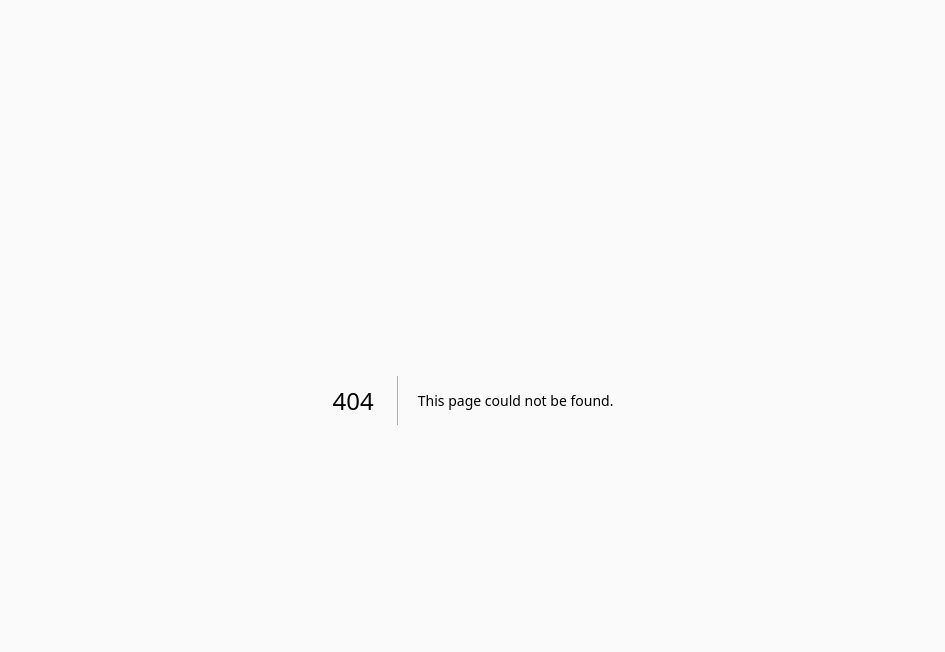
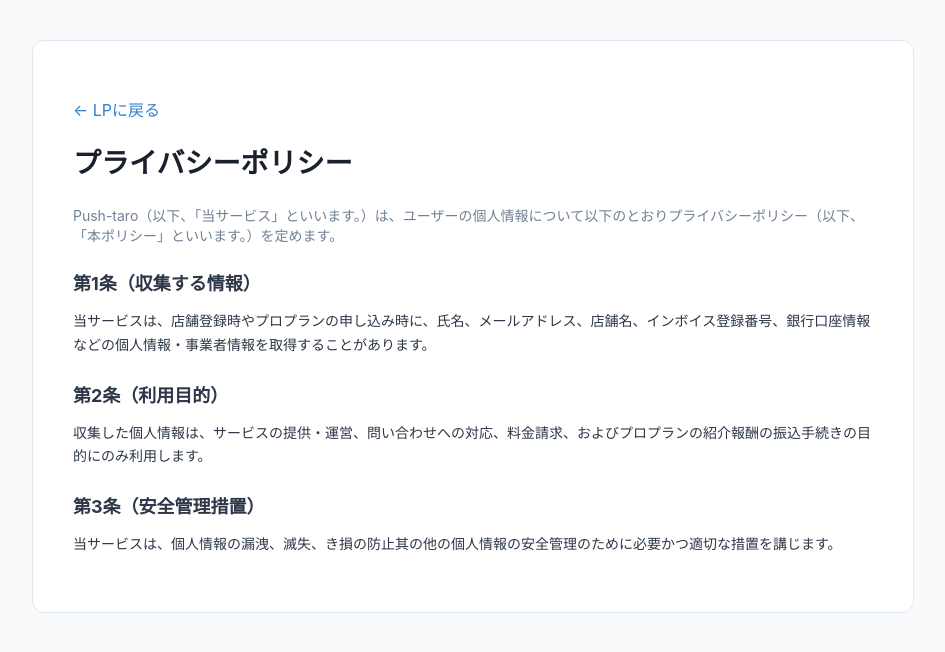
Before and after one commit to thellcishii-lang/push-taro, a Next.js app: page /privacy in a window 1280 px wide. Before the commit this address had no page. Shown: the top 652 px of the page, without its empty margins (167-1112 px from the left). Built offline with nearby package versions, Linux system fonts and the light colour scheme.

Commit message:
Create page.tsx

```diff
--- /dev/null
+++ b/app/privacy/page.tsx
@@ -0,0 +1,23 @@
+import Link from 'next/link';
+
+export default function PrivacyPage() {
+  return (
+    <div style={{ fontFamily: '-apple-system, BlinkMacSystemFont, "Segoe UI", Roboto, sans-serif', color: '#2d3748', background: '#f8fafc', minHeight: '100vh', padding: '40px 20px' }}>
+      <div style={{ maxWidth: '800px', margin: '0 auto', background: '#fff', padding: '40px', borderRadius: '12px', border: '1px solid #e2e8f0' }}>
+        <p style={{ marginBottom: '20px' }}><Link href="/lp" style={{ color: '#3182ce', textDecoration: 'none' }}>← LPに戻る</Link></p>
+        <h1 style={{ fontSize: '28px', fontWeight: '800', marginBottom: '24px', color: '#1a202c' }}>プライバシーポリシー</h1>
+
+        <p style={{ marginBottom: '16px', fontSize: '14px', color: '#718096' }}>Push-taro（以下、「当サービス」といいます。）は、ユーザーの個人情報について以下のとおりプライバシーポリシー（以下、「本ポリシー」といいます。）を定めます。</p>
+
+        <h3 style={{ fontSize: '18px', fontWeight: '700', marginTop: '24px', marginBottom: '8px' }}>第1条（収集する情報）</h3>
+        <p style={{ fontSize: '14px', lineHeight: '1.7', marginBottom: '16px' }}>当サービスは、店舗登録時やプロプランの申し込み時に、氏名、メールアドレス、店舗名、インボイス登録番号、銀行口座情報などの個人情報・事業者情報を取得することがあります。</p>
+
+        <h3 style={{ fontSize: '18px', fontWeight: '700', marginTop: '24px', marginBottom: '8px' }}>第2条（利用目的）</h3>
+        <p style={{ fontSize: '14px', lineHeight: '1.7', marginBottom: '16px' }}>収集した個人情報は、サービスの提供・運営、問い合わせへの対応、料金請求、およびプロプランの紹介報酬の振込手続きの目的にのみ利用します。</p>
+
+        <h3 style={{ fontSize: '18px', fontWeight: '700', marginTop: '24px', marginBottom: '8px' }}>第3条（安全管理措置）</h3>
+        <p style={{ fontSize: '14px', lineHeight: '1.7', marginBottom: '16px' }}>当サービスは、個人情報の漏洩、滅失、き損の防止其の他の個人情報の安全管理のために必要かつ適切な措置を講じます。</p>
+      </div>
+    </div>
+  );
+}
```
